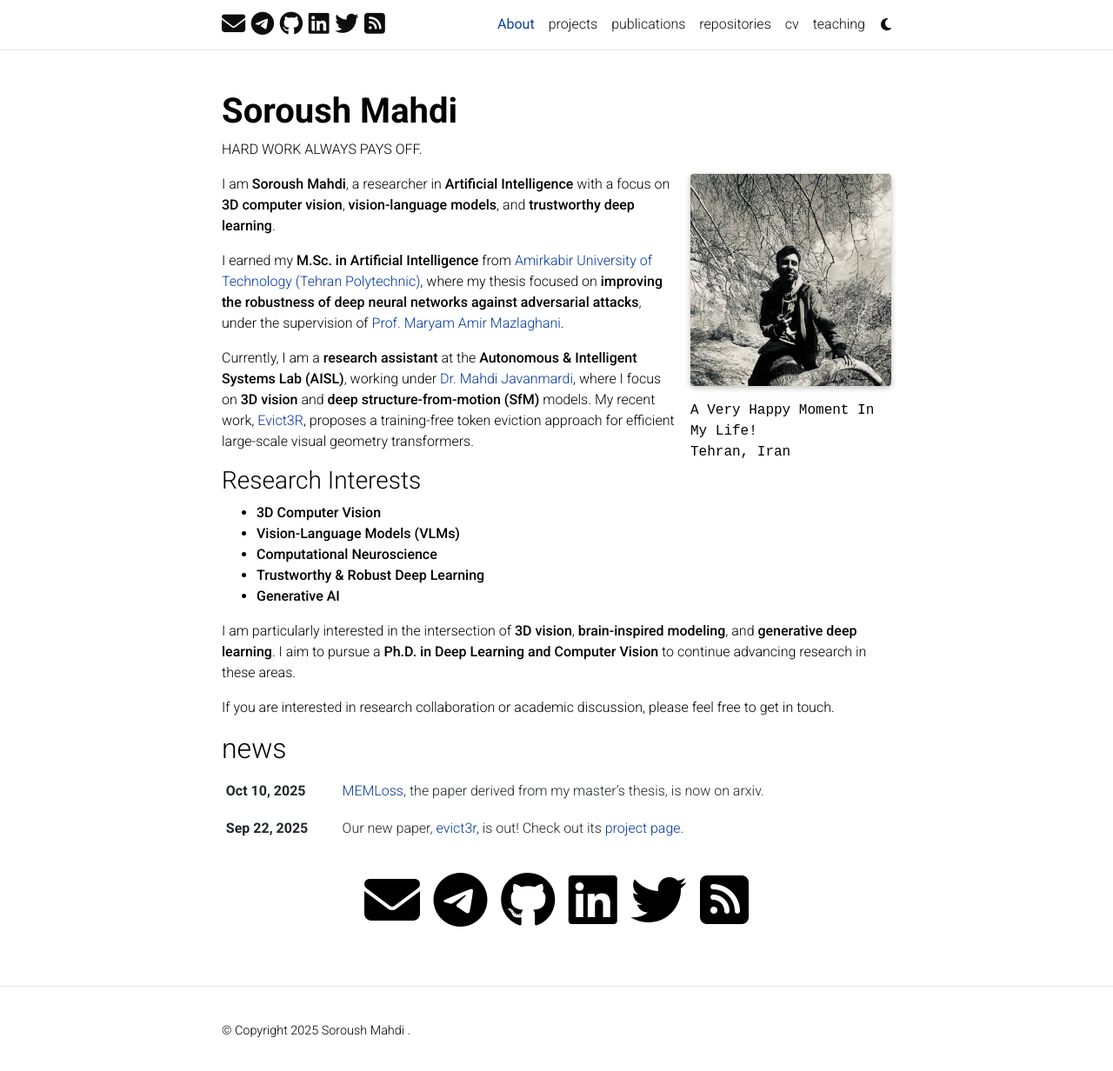
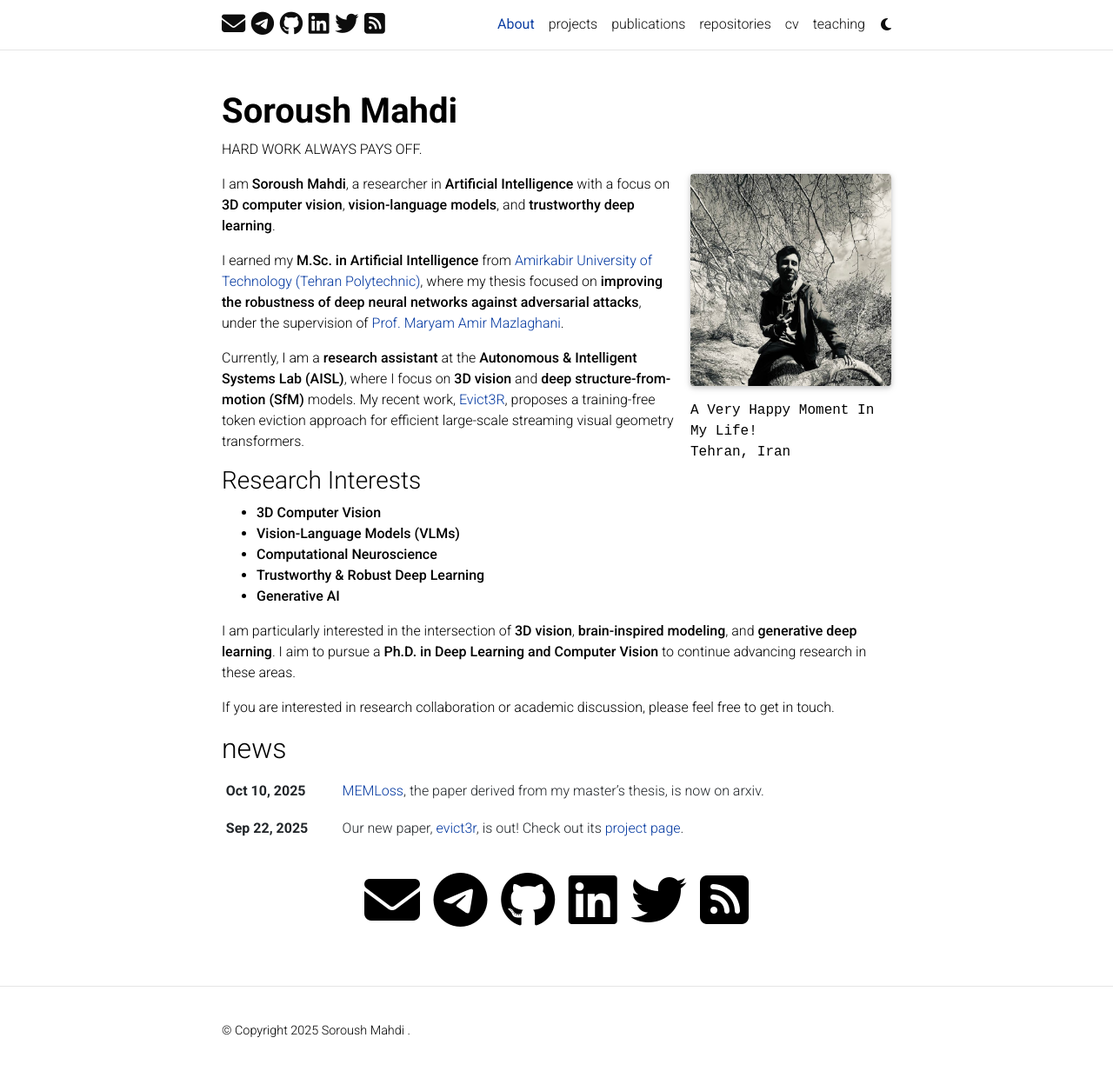
Before and after one commit to soroush-mim/soroush-mim.github.io, a Jekyll site: the page built from _pages/about.md, in a window 1280 px wide and 1237 px high. Shown: the top 1232 px of the window at 87% size. Built offline with Jekyll 4.4.1, drawn with Linux system fonts in a browser that asks for light colours; full-size pictures stand in for the smaller copies a plugin makes; comment, search, counter and statistics services are not loaded; a style sheet for code colours, icons or effects is not loaded.

Commit message:
Update about.md

```diff
--- a/_pages/about.md
+++ b/_pages/about.md
@@ -21,7 +21,7 @@
 
 I earned my **M.Sc. in Artificial Intelligence** from [Amirkabir University of Technology (Tehran Polytechnic)](https://aut.ac.ir/en), where my thesis focused on **improving the robustness of deep neural networks against adversarial attacks**, under the supervision of [Prof. Maryam Amir Mazlaghani](https://scholar.google.com/citations?user=gxbTUfEAAAAJ&hl=en).
 
-Currently, I am a **research assistant** at the **Autonomous & Intelligent Systems Lab (AISL)**, working under [Dr. Mahdi Javanmardi](https://icsxai.github.io/Team/), where I focus on **3D vision** and **deep structure-from-motion (SfM)** models. My recent work, [Evict3R](https://arxiv.org/abs/2510.09105), proposes a training-free token eviction approach for efficient large-scale visual geometry transformers.
+Currently, I am a **research assistant** at the **Autonomous & Intelligent Systems Lab (AISL)**, where I focus on **3D vision** and **deep structure-from-motion (SfM)** models. My recent work, [Evict3R]([https://arxiv.org/abs/2510.09105](https://soroush-mim.github.io/projects/evict3r/)), proposes a training-free token eviction approach for efficient large-scale streaming visual geometry transformers.
 
 ### Research Interests
 - **3D Computer Vision**
```
